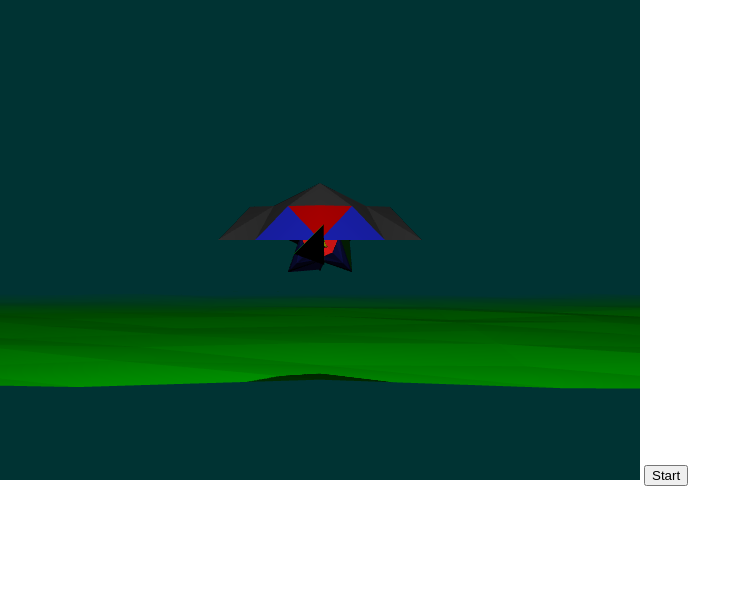
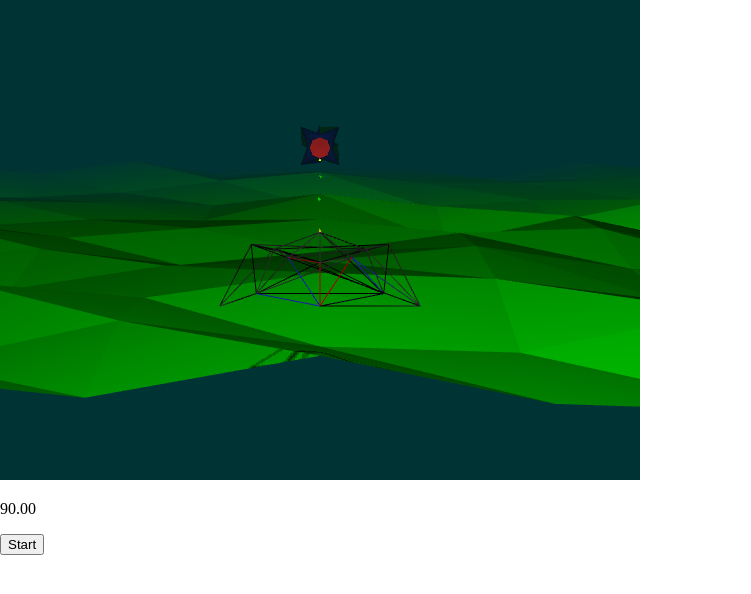
Before and after one commit to adam-adair/ScriptFox13k, a website built with webpack: page index.html in a window 1280 px wide. Shown: the whole page, without its empty margins (0-751 px from the left). Built offline with nearby package versions, Linux system fonts and the light colour scheme; animation ran at ten frames a second.

Commit message:
bullets, intersection, health

```diff
--- a/index.html
+++ b/index.html
@@ -14,6 +14,7 @@
   </head>
   <body>
     <canvas id="canvas"></canvas>
+    <p id="playerHealth"></p>
     <button id="start">Start</button>
     <script src="./dist/bundle.js"></script>
   </body>
--- a/models/enemy.json
+++ b/models/enemy1.json
@@ -1,19 +1,19 @@
 {
   "v": [
-    0.92, 0, -0.38, 0.71, 0, -0.71, 0.38, 0, -0.66, -0.2, 0, -0.46, -0.37, 0,
-    -0.42, -0.52, 0, -0.32, -0.92, 0, -0.38, 0.92, -0.16, -0.16, 0.62, -0.23,
-    -0.23, 0.47, -0.22, -0.22, 0, -0.71, -0.71, -0.38, -0.65, -0.65, -0.71,
-    -0.5, -0.5, -0.92, -0.27, -0.27, 0.92, -0.38, 0, 0.71, -0.71, 0, 0.38,
-    -0.66, 0, -0.2, -0.46, 0, -0.37, -0.42, 0, -0.52, -0.32, 0, -0.92, -0.38, 0,
-    0.92, -0.16, 0.16, 0.62, -0.23, 0.23, 0.47, -0.22, 0.22, 0, -0.71, 0.71,
-    -0.38, -0.65, 0.65, -0.71, -0.5, 0.5, -0.92, -0.27, 0.27, 0.92, 0, 0.38,
-    0.71, 0, 0.71, 0.38, 0, 0.66, -0.2, 0, 0.46, -0.37, 0, 0.42, -0.52, 0, 0.32,
-    -0.92, 0, 0.38, 0.49, 0, 0, 0.92, 0.16, 0.16, 0.62, 0.23, 0.23, 0.47, 0.22,
-    0.22, 0, 0.71, 0.71, -0.38, 0.65, 0.65, -0.71, 0.5, 0.5, -0.92, 0.27, 0.27,
-    0.92, 0.38, 0, 0.71, 0.71, 0, 0.38, 0.66, 0, -0.2, 0.46, 0, -0.37, 0.42, 0,
-    -0.52, 0.32, 0, -0.92, 0.38, 0, -0.69, 0, 0, 0.92, 0.16, -0.16, 0.62, 0.23,
-    -0.23, 0.47, 0.22, -0.22, 0, 0.71, -0.71, -0.38, 0.65, -0.65, -0.71, 0.5,
-    -0.5, -0.92, 0.27, -0.27
+    0, -0.38, -0.92, 0, -0.71, -0.71, 0, -0.66, -0.38, 0, -0.46, 0.2, 0, -0.42,
+    0.37, 0, -0.32, 0.52, 0, -0.38, 0.92, 0.16, -0.16, -0.92, 0.23, -0.23,
+    -0.62, 0.22, -0.22, -0.47, 0.71, -0.71, 0, 0.65, -0.65, 0.38, 0.5, -0.5,
+    0.71, 0.27, -0.27, 0.92, 0.38, 0, -0.92, 0.71, 0, -0.71, 0.66, 0, -0.38,
+    0.46, 0, 0.2, 0.42, 0, 0.37, 0.32, 0, 0.52, 0.38, 0, 0.92, 0.16, 0.16,
+    -0.92, 0.23, 0.23, -0.62, 0.22, 0.22, -0.47, 0.71, 0.71, 0, 0.65, 0.65,
+    0.38, 0.5, 0.5, 0.71, 0.27, 0.27, 0.92, 0, 0.38, -0.92, 0, 0.71, -0.71, 0,
+    0.66, -0.38, 0, 0.46, 0.2, 0, 0.42, 0.37, 0, 0.32, 0.52, 0, 0.38, 0.92, 0,
+    0, -0.49, -0.16, 0.16, -0.92, -0.23, 0.23, -0.62, -0.22, 0.22, -0.47, -0.71,
+    0.71, 0, -0.65, 0.65, 0.38, -0.5, 0.5, 0.71, -0.27, 0.27, 0.92, -0.38, 0,
+    -0.92, -0.71, 0, -0.71, -0.66, 0, -0.38, -0.46, 0, 0.2, -0.42, 0, 0.37,
+    -0.32, 0, 0.52, -0.38, 0, 0.92, 0, 0, 0.69, -0.16, -0.16, -0.92, -0.23,
+    -0.23, -0.62, -0.22, -0.22, -0.47, -0.71, -0.71, 0, -0.65, -0.65, 0.38,
+    -0.5, -0.5, 0.71, -0.27, -0.27, 0.92
   ],
   "f": [
     5, 13, 6, 0, 3, 11, 4, 0, 2, 8, 9, 0, 0, 35, 7, 0, 4, 12, 5, 0, 3, 9, 10, 0,
--- a/models/player.json
+++ b/models/player.json
@@ -1,8 +1,8 @@
 {
   "v": [
-    -1.5, 0, 0, -0.75, 0.55, 2, -1, 0, 1, 0, 0.9, 1.5, 1, 0, 1, 0.75, 0.55, 2,
-    1.5, 0, 0, 0, 0, 4, 0, 0, 0, -1.15, 0.55, 2.5, 1.15, 0.55, 2.5, 0.5, 0.53,
-    1.25, -0.5, 0.53, 1.25, 0, 0.53, 0.75
+    1.5, 0, 0, 0.75, 0.55, -2, 1, 0, -1, 0, 0.9, -1.5, -1, 0, -1, -0.75, 0.55,
+    -2, -1.5, 0, 0, 0, 0, -4, 0, 0, 0, 1.15, 0.55, -2.5, -1.15, 0.55, -2.5,
+    -0.5, 0.53, -1.25, 0.5, 0.53, -1.25, 0, 0.53, -0.75
   ],
   "f": [
     0, 1, 2, 0, 2, 1, 12, 0, 4, 5, 6, 0, 4, 2, 8, 0, 0, 9, 1, 0, 9, 7, 1, 0, 10,
--- a/src/core/constants.ts
+++ b/src/core/constants.ts
@@ -3,7 +3,7 @@ export const zoom = 10;
 export const lightDirection = { x: 0, y: 4, z: 10 };
 export const ambientLightAmount = 0.1;
 export const scapeWidth = 4;
-export const scapeHeight = 0.2;
+export const scapeHeight = 1.2;
 export const scapeCols = 8;
 export const scapeRows = 16;
 export const scapeSpeed = 0.1;
@@ -23,3 +23,8 @@ export const bulletInfo = {
 export const enemyBulletDelay = 1000;
 export const shadowTexture = { width: 512, height: 512 };
 export const viewSize = { width: 640, height: 480 };
+export const startingHealth = 100;
+export const bulletDamage = 5;
+export const groundDamage = 0.1;
+export const bbScale = 0.9;
+export const wireframeTime = 250;
--- a/src/core/engine.ts
+++ b/src/core/engine.ts
@@ -187,7 +187,8 @@ export class Game {
       1,
       100
     );
-    cameraMatrix.translateSelf(0, 0, -zoom * 2);
+    // cameraMatrix.translateSelf(0, -5, -zoom * 2);
+    cameraMatrix.lookAt(0, 4, zoom * 2, 0, 1, 0);
     gl.uniformMatrix4fv(camera, false, cameraMatrix.toFloat32Array());
 
     // light
--- a/src/core/gameObject.ts
+++ b/src/core/gameObject.ts
@@ -1,11 +1,17 @@
+import { startingHealth, wireframeTime } from "./constants";
 import { Game } from "./engine";
 import { Mesh, MeshInfo } from "./mesh";
 export class GameObject {
   game: Game;
   mesh: Mesh;
-  constructor(game: Game, mesh: Mesh | MeshInfo) {
+  health: number;
+  wireframe: boolean;
+  lastHitTime: number;
+  constructor(game: Game, mesh: Mesh | MeshInfo, health?: number) {
     this.game = game;
     this.mesh = mesh instanceof Mesh ? mesh : new Mesh(mesh);
+    this.health = health || startingHealth;
+    this.wireframe = false;
   }
   translate(x: number, y: number, z: number) {
     this.mesh.translate(x, y, z);
@@ -13,13 +19,26 @@ export class GameObject {
   rotate(x: number, y: number, z: number) {
     this.mesh.rotate(x, y, z);
   }
-  draw(shadow = false) {
+  draw(shadow = false, wireframe = false) {
     this.mesh.draw(
       this.game.gl,
       shadow ? this.game.s_program : this.game.program,
       this.game.samplerUniform,
       this.game.shadowDepthTexture,
-      shadow
+      shadow,
+      this.wireframe
     );
   }
+  hit(damage: number) {
+    this.wireframe = true;
+    this.health -= damage;
+  }
+  update(scapeIx?: number) {
+    if (this.lastHitTime) {
+      if (this.game.time - wireframeTime > this.lastHitTime) {
+        this.wireframe = false;
+        this.lastHitTime = this.game.time;
+      }
+    } else this.lastHitTime = this.game.time;
+  }
 }
--- a/src/core/input.ts
+++ b/src/core/input.ts
@@ -18,7 +18,7 @@ export const handleInput = (
   pressed: boolean,
   player: Player
 ) => {
-  switch (ev.key) {
+  switch (ev.key.toLowerCase()) {
     case "w":
       player.gameInput.up = pressed;
       ev.preventDefault();
--- a/src/core/mesh.ts
+++ b/src/core/mesh.ts
@@ -122,7 +122,7 @@ export class Face {
   }
 }
 // facing box: front/back,left/right, top/bottom
-export class BoundingBox {
+export interface BoundingBox {
   flb: DOMPoint;
   frb: DOMPoint;
   flt: DOMPoint;
@@ -251,7 +251,8 @@ export class Mesh {
     program: WebGLProgram,
     samplerUniform: WebGLUniformLocation,
     shadowDepthTexture: WebGLTexture,
-    shadow = false
+    shadow = false,
+    wireframe = false
   ): void {
     //if vbo doesn't exist, create it and fill with polygon info
     if (!this.vbo) {
@@ -308,7 +309,9 @@ export class Mesh {
     const model = gl.getUniformLocation(program, "model");
     gl.uniformMatrix4fv(model, false, this.modelMatrix.toFloat32Array());
 
-    gl.drawArrays(gl.TRIANGLES, 0, this.faces.length * 3);
+    wireframe
+      ? gl.drawArrays(gl.LINE_LOOP, 0, this.faces.length * 3)
+      : gl.drawArrays(gl.TRIANGLES, 0, this.faces.length * 3);
   }
 
   rotate(x: number, y: number, z: number): void {
@@ -382,4 +385,21 @@ export class Mesh {
     }
     return false;
   };
+
+  meshIntersect = (otherMesh: Mesh): boolean => {
+    return false;
+  };
+
+  pointIntersect = (point: DOMPoint): boolean => {
+    const min = this.boundingBox.flb;
+    const max = this.boundingBox.brt;
+    return (
+      point.x >= min.x &&
+      point.x <= max.x &&
+      point.y >= min.y &&
+      point.y <= max.y &&
+      point.z >= min.z &&
+      point.z <= max.z
+    );
+  };
 }
--- a/src/gameObjects/enemy.ts
+++ b/src/gameObjects/enemy.ts
@@ -1,14 +1,14 @@
 import { Bullet } from "./bullet";
 import { Green, Yellow } from "../core/colors";
-import { enemyBulletDelay } from "../core/constants";
+import { bulletDamage, enemyBulletDelay } from "../core/constants";
 import { Game } from "../core/engine";
 import { GameObject } from "../core/gameObject";
 import { MeshInfo } from "../core/mesh";
 
 export class Enemy extends GameObject {
   lastFiredTime: number;
-  constructor(game: Game, meshInfo: MeshInfo) {
-    super(game, meshInfo);
+  constructor(game: Game, meshInfo: MeshInfo, health: number) {
+    super(game, meshInfo, health);
     this.game.enemies.push(this);
   }
   fire() {
@@ -16,17 +16,38 @@ export class Enemy extends GameObject {
     bullet.translate(
       this.mesh.position.x,
       this.mesh.position.y,
-      this.mesh.position.z
+      this.mesh.position.z + this.mesh.boundingBox.blt.z + 0.1
     );
     this.game.bullets.push(bullet);
   }
   update() {
+    super.update();
     if (this.lastFiredTime) {
       if (this.game.time - enemyBulletDelay > this.lastFiredTime) {
         this.fire();
         this.lastFiredTime = this.game.time;
       }
     } else this.lastFiredTime = this.game.time;
-    // this.translate(0.01, 0, 0);
+    //get rotation and position of player
+    const inversePlayerMatrix = new DOMMatrix(this.mesh.modelMatrix.toString());
+    inversePlayerMatrix.invertSelf();
+    for (let i = 0; i < this.game.bullets.length; i++) {
+      //get bullet
+      const bullet = this.game.bullets[i];
+      const { x, y, z } = bullet.mesh.position;
+      //apply some transform to bullet point
+      const point = new DOMPoint(x, y, z);
+      const rel = point.matrixTransform(inversePlayerMatrix);
+      //check if bullet point is in player box
+      if (this.mesh.pointIntersect(rel)) {
+        this.hit(bulletDamage);
+        bullet.destroy();
+      }
+    }
+    if (this.health <= 0) this.destroy();
+  }
+  destroy() {
+    const ix = this.game.enemies.indexOf(this);
+    this.game.enemies.splice(ix, 1);
   }
 }
--- a/src/gameObjects/landscapeSquare.ts
+++ b/src/gameObjects/landscapeSquare.ts
@@ -1,6 +1,7 @@
 import { Color, Green } from "../core/colors";
 import {
   disappearNear,
+  groundDamage,
   playerSpeed,
   scapeCols,
   scapeHeight,
@@ -96,7 +97,7 @@ export class LandscapeSquare extends GameObject {
       //check line against player extents
       if (this.game.player.mesh.floorIntersect(segment)) {
         this.game.player.translate(0, playerSpeed, 0);
-      } else {
+        this.game.player.hit(groundDamage);
       }
     }
   }
--- a/src/gameObjects/player.ts
+++ b/src/gameObjects/player.ts
@@ -4,6 +4,8 @@ import {
   rotationRecovery,
   bounds,
   playerSpeed,
+  bulletDamage,
+  bbScale,
 } from "../core/constants";
 import { GameInput } from "../core/input";
 import { Bullet } from "./bullet";
@@ -13,11 +15,23 @@ import { Game } from "../core/engine";
 export class Player extends GameObject {
   gameInput: GameInput;
   atBounds: boolean;
+  powerUps: string[];
+
   constructor(game: Game, meshInfo: MeshInfo) {
     super(game, meshInfo);
     this.game.player = this;
     this.atBounds = false;
     this.gameInput = new GameInput();
+    this.powerUps = ["doubleGuns"];
+
+    //scale player box for more reasonable hits
+    const bb = this.mesh.boundingBox;
+    const k = Object.keys(bb) as Array<keyof typeof bb>;
+    k.map((j) => {
+      bb[j].x *= bbScale;
+      bb[j].y *= bbScale;
+      bb[j].z *= bbScale;
+    });
   }
   translate(x: number, y: number, z: number) {
     if (
@@ -33,6 +47,7 @@ export class Player extends GameObject {
   }
 
   update() {
+    super.update();
     //get player back to 0 rotation
     if (
       this.mesh.rotation.z < 180 &&
@@ -49,16 +64,40 @@ export class Player extends GameObject {
     ) {
       this.rotate(0, 0, rotationRecovery);
     }
+    //get rotation and position of player
+    const inversePlayerMatrix = new DOMMatrix(this.mesh.modelMatrix.toString());
+    inversePlayerMatrix.invertSelf();
+    for (let i = 0; i < this.game.bullets.length; i++) {
+      //get bullet
+      const bullet = this.game.bullets[i];
+      const { x, y, z } = bullet.mesh.position;
+      //apply some transform to bullet point
+      const point = new DOMPoint(x, y, z);
+      const rel = point.matrixTransform(inversePlayerMatrix);
+      //check if bullet point is in player box
+      if (this.mesh.pointIntersect(rel)) {
+        this.hit(bulletDamage);
+        bullet.destroy();
+      }
+    }
   }
 
   fire() {
-    const bullet = new Bullet(this.game, [Red, Yellow, White, Yellow], 1);
-    bullet.translate(
-      this.mesh.position.x,
-      this.mesh.position.y,
-      this.mesh.position.z - this.mesh.boundingBox.blt.z
-    );
-    this.game.bullets.push(bullet);
+    let numBullets = 1;
+    let offsets = [0];
+    if (this.powerUps.includes("doubleGuns")) {
+      numBullets = 2;
+      offsets = [-1, 1];
+    }
+    for (let i = 0; i < numBullets; i++) {
+      const bullet = new Bullet(this.game, [Red, Yellow, White, Yellow], 1);
+      bullet.translate(
+        this.mesh.position.x + offsets[i],
+        this.mesh.position.y,
+        this.mesh.position.z + this.mesh.boundingBox.flt.z - 0.1
+      );
+      this.game.bullets.push(bullet);
+    }
   }
 
   respondToInput() {
--- a/src/index.ts
+++ b/src/index.ts
@@ -20,6 +20,7 @@ import { Game } from "./core/engine";
 const start = document.getElementById("start");
 
 const canvas = document.getElementById("canvas") as HTMLCanvasElement;
+const playerHealth = document.getElementById("playerHealth");
 
 let game: Game;
 
@@ -27,27 +28,25 @@ const init = async () => {
   //initialize game
   game = new Game(canvas);
 
+  //load some meshes
+  const meshes = await Promise.all([
+    Mesh.fromSerialized("./models/player.json"),
+    Mesh.fromSerialized("./models/enemy1.json"),
+  ]);
+
+  // serialize obj to make them smaller, save to JSON:
+
+  // const mesh = await Mesh.fromObjMtl("./obj/enemy.obj", "./obj/enemy.mtl", 1);
+  // console.log(new Enemy(game, mesh, 1).mesh.serialize(2));
+
   // set up some objects
-  const player = new Player(
-    game,
-    await Mesh.fromSerialized("./models/player.json")
-    // await Mesh.fromObjMtl("./obj/ship3.obj", "./obj/ship3.mtl", 0.05)
-  );
+  const player = new Player(game, meshes[0]);
   document.onkeydown = (ev) => handleInput(ev, true, player);
   document.onkeyup = (ev) => handleInput(ev, false, player);
 
-  const enemy = new Enemy(
-    game,
-    await Mesh.fromSerialized("./models/enemy.json")
-    // await Mesh.fromObjMtl("./obj/enemy.obj", "./obj/enemy.mtl", 1)
-  );
-  // console.log(enemy.serialize(2));
-  enemy.rotate(0, -90, 90);
-  enemy.translate(0, 0, -10);
+  const enemy = new Enemy(game, meshes[1], 15);
 
-  // player = new Cube(0.3, Red);
-  // player.translate(0, scapeY / 2, 0);
-  player.rotate(0, 180, 0);
+  enemy.translate(0, 0, -30);
 
   for (let i = 0; i < scapeRows; i++) {
     for (let j = 0; j < scapeCols; j++) {
@@ -78,6 +77,7 @@ const init = async () => {
 //game loop
 const loop = (time: number) => {
   game.update(time);
+  playerHealth.innerHTML = game.player.health.toFixed(2);
   requestAnimationFrame(loop);
 };
 
```
